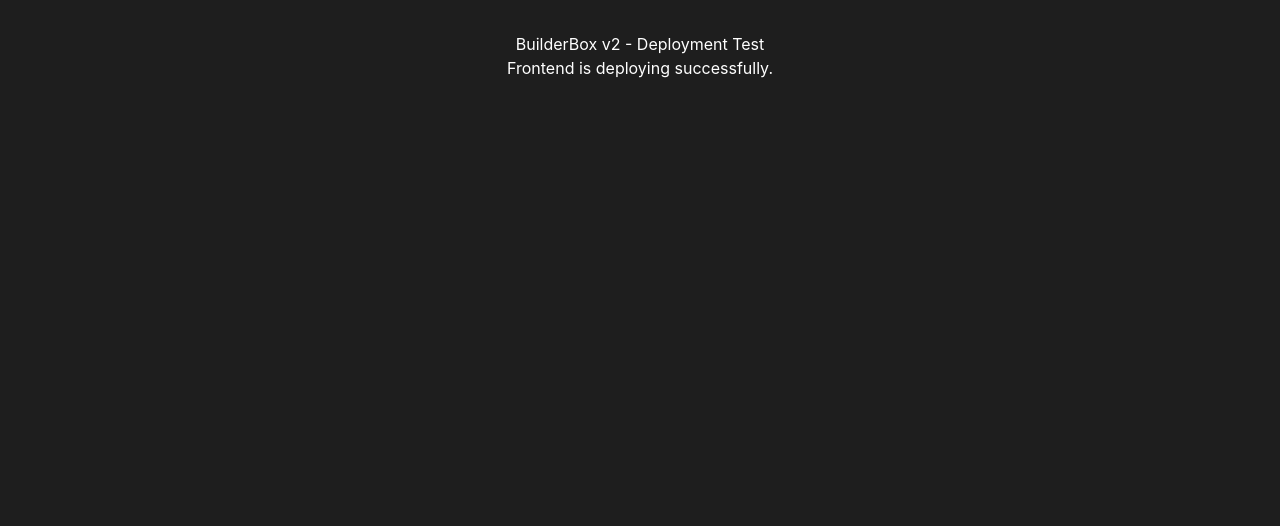
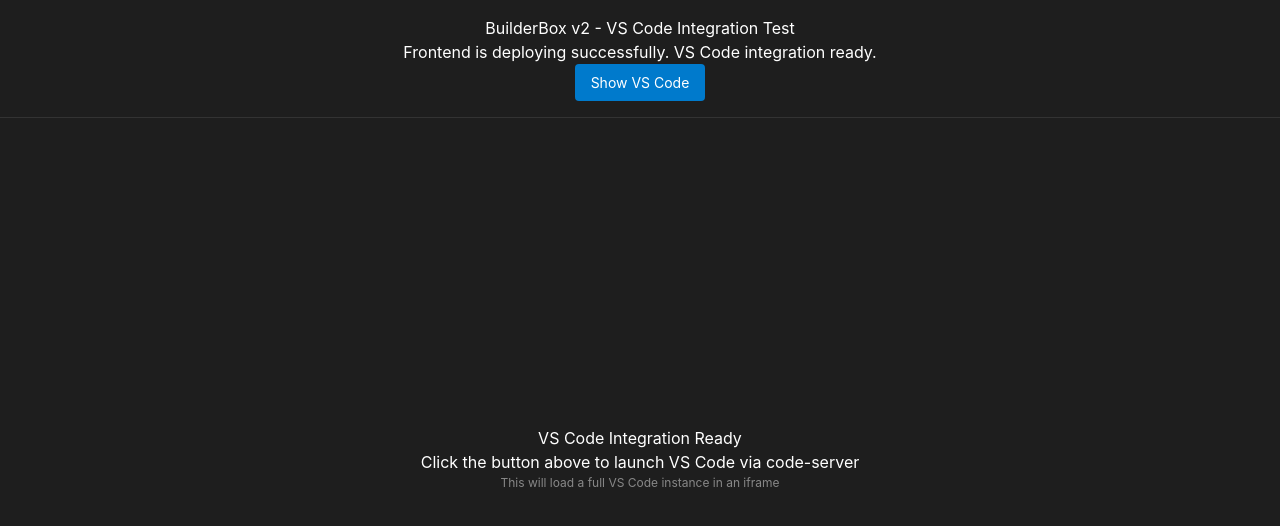
Before and after one commit to mtnmerc/BuildBox, a React (Create React App) app: page / in a window 1280 px wide. Shown: the top 526 px of the page. Built offline with nearby package versions, Linux system fonts and the light colour scheme.

Commit message:
feat: Add VS Code integration via code-server iframe

```diff
--- a/src/App.js
+++ b/src/App.js
@@ -1,10 +1,71 @@
-import React from 'react';
+import React, { useState } from 'react';
 
 function App() {
+  const [showVSCode, setShowVSCode] = useState(false);
+
   return (
-    <div style={{ padding: '2rem', textAlign: 'center', color: 'white', backgroundColor: '#1e1e1e', height: '100vh' }}>
-      <h1>BuilderBox v2 - Deployment Test</h1>
-      <p>Frontend is deploying successfully.</p>
+    <div style={{ height: '100vh', display: 'flex', flexDirection: 'column' }}>
+      {/* Header */}
+      <div style={{
+        padding: '1rem',
+        textAlign: 'center',
+        color: 'white',
+        backgroundColor: '#1e1e1e',
+        borderBottom: '1px solid #333'
+      }}>
+        <h1>BuilderBox v2 - VS Code Integration Test</h1>
+        <p>Frontend is deploying successfully. VS Code integration ready.</p>
+        <button
+          onClick={() => setShowVSCode(!showVSCode)}
+          style={{
+            padding: '0.5rem 1rem',
+            backgroundColor: '#007acc',
+            color: 'white',
+            border: 'none',
+            borderRadius: '4px',
+            cursor: 'pointer',
+            fontSize: '14px'
+          }}
+        >
+          {showVSCode ? 'Hide VS Code' : 'Show VS Code'}
+        </button>
+      </div>
+
+      {/* VS Code iframe */}
+      {showVSCode && (
+        <div style={{ flex: 1, position: 'relative' }}>
+          <iframe
+            src="https://codeserver.buildbox.app"
+            style={{
+              width: '100%',
+              height: '100%',
+              border: 'none'
+            }}
+            title="VS Code"
+            allow="clipboard-read; clipboard-write"
+          />
+        </div>
+      )}
+
+      {/* Info panel when VS Code is hidden */}
+      {!showVSCode && (
+        <div style={{
+          flex: 1,
+          display: 'flex',
+          alignItems: 'center',
+          justifyContent: 'center',
+          color: 'white',
+          backgroundColor: '#1e1e1e'
+        }}>
+          <div style={{ textAlign: 'center' }}>
+            <h2>VS Code Integration Ready</h2>
+            <p>Click the button above to launch VS Code via code-server</p>
+            <p style={{ fontSize: '12px', color: '#888' }}>
+              This will load a full VS Code instance in an iframe
+            </p>
+          </div>
+        </div>
+      )}
     </div>
   );
 }
```
Also changed, not shown: 1 other file (tests, documents, lock files or other folders).
